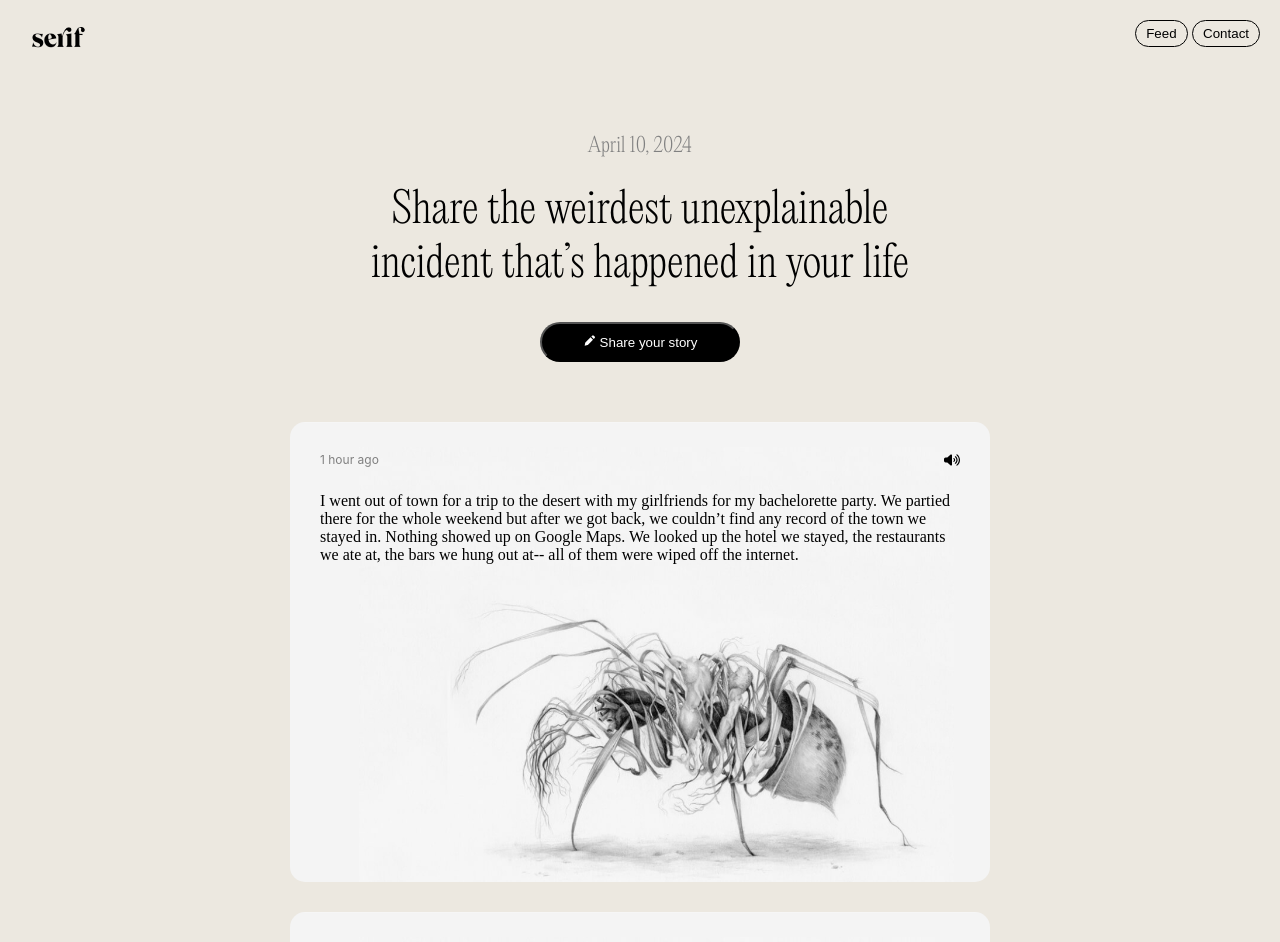
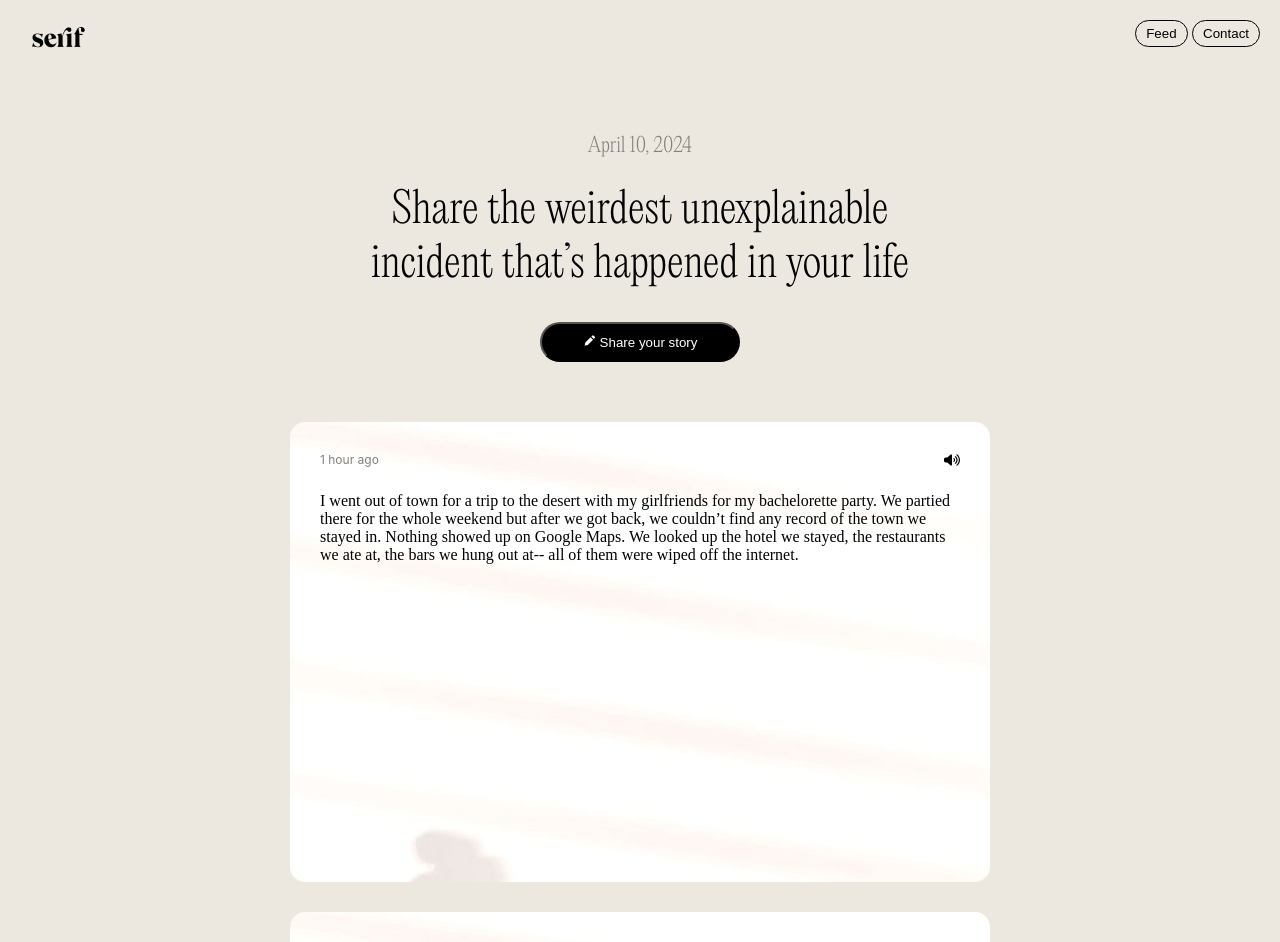
Before and after one commit to mellyeliu/serif-confessions, a React (Create React App) app: page / in a window 1280 px wide. Shown: the top 942 px of the page. Built offline with nearby package versions, Linux system fonts and the light colour scheme.

Commit message:
new image

```diff
--- a/src/Components/StoryCard.js
+++ b/src/Components/StoryCard.js
@@ -21,7 +21,7 @@ function StoryCard({ timestamp, paragraph, url }) {
         paddingBottom: 30,
         position: 'relative',
         backgroundImage: `url(${url})`,
-        backgroundSize: 'contain',
+        backgroundSize: 'cover',
         // backgroundRepeat: 'no-repeat'
     }
 
--- a/src/TestData.js
+++ b/src/TestData.js
@@ -2,16 +2,16 @@ export const TestData = [
     {
         paragraph: "I went out of town for a trip to the desert with my girlfriends for my bachelorette party. We partied there for the whole weekend but after we got back, we couldn’t find any record of the town we stayed in. Nothing showed up on Google Maps. We looked up the hotel we stayed, the restaurants we ate at, the bars we hung out at-- all of them were wiped off the internet.",
         timestamp: "1 hour ago",
-        url: "/images/bg3.png",
+        url: "/images/clouds.jpeg",
     },
     {
         paragraph: "I went out of town for a trip to the desert with my girlfriends for my bachelorette party. We partied there for the whole weekend but after we got back, we couldn’t find any record of the town we stayed in. Nothing showed up on Google Maps. We looked up the hotel we stayed, the restaurants we ate at, the bars we hung out at-- all of them were wiped off the internet.",
         timestamp: "2 days ago",
-        url: "/images/bg3.png",
+        url: "/images/clouds.jpeg",
     },
     {
         paragraph: "I went out of town for a trip to the desert with my girlfriends for my bachelorette party. We partied there for the whole weekend but after we got back, we couldn’t find any record of the town we stayed in. Nothing showed up on Google Maps. We looked up the hotel we stayed, the restaurants we ate at, the bars we hung out at-- all of them were wiped off the internet.",
         timestamp: "2 weeks ago",
-        url: "/images/bg3.png",
+        url: "/images/clouds.jpeg",
     }
 ]
```
Also changed, not shown: public/images/clouds.jpeg (added).
